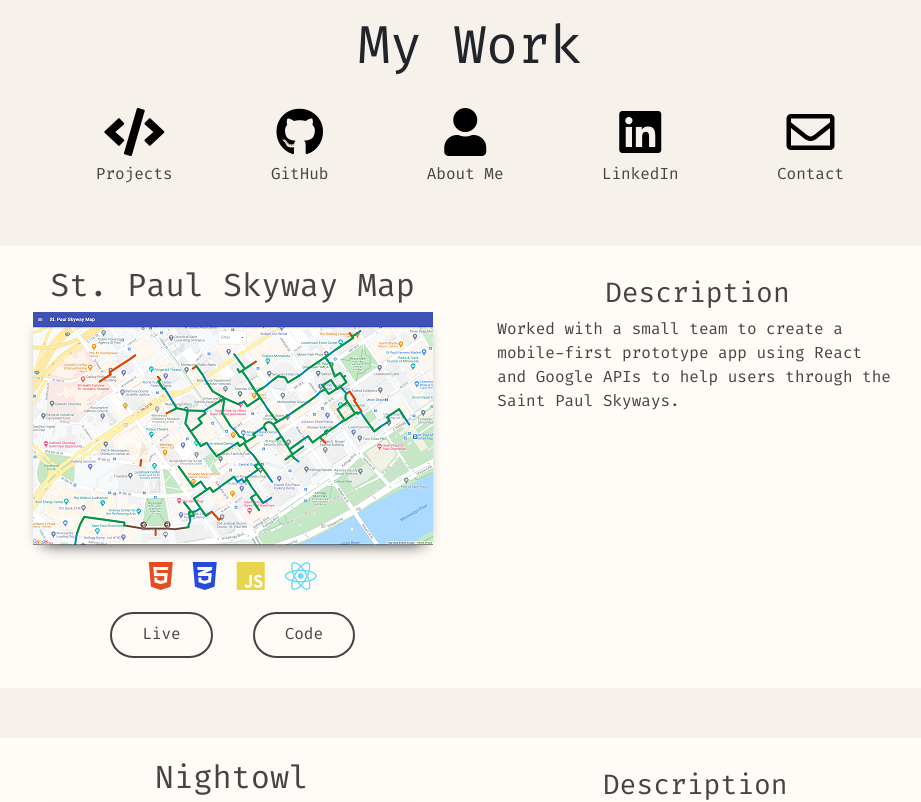
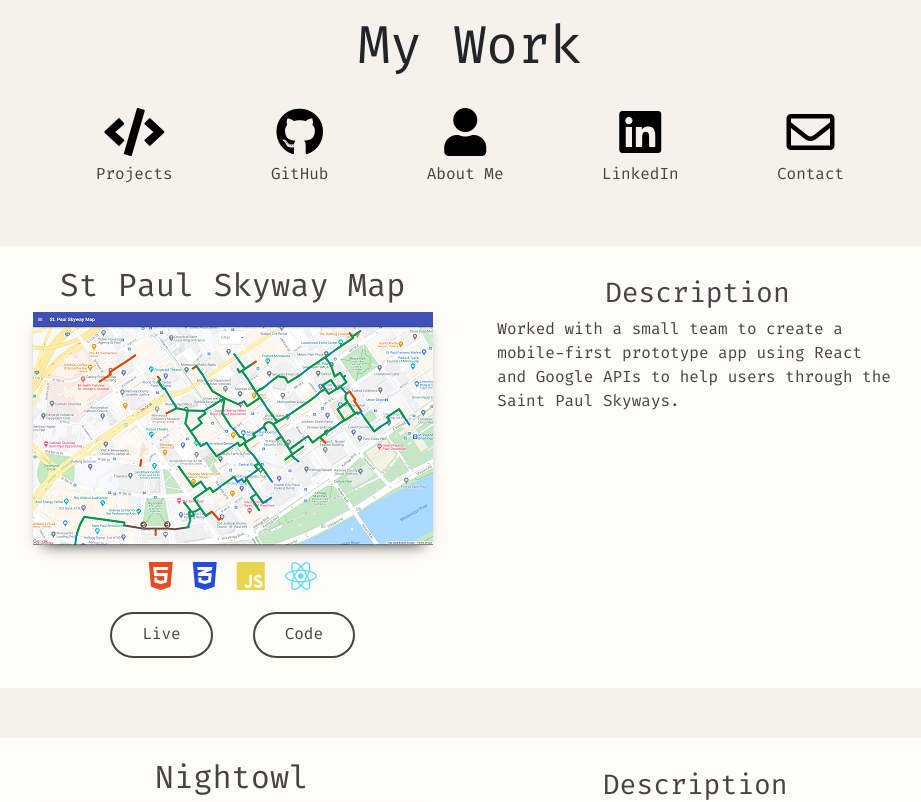
Before and after one commit to GeoffreyHanson/reactPortfolio, a React (Create React App) app: page /Projects in a window 1280 px wide. Shown: the top 802 px of the page, without its empty margins (170-1091 px from the left). Built offline with nearby package versions, Linux system fonts and the light colour scheme.

Commit message:
Changed title for easier linking

```diff
--- a/src/pages/Portfolio/Portfolio.js
+++ b/src/pages/Portfolio/Portfolio.js
@@ -20,7 +20,7 @@ const Portfolio = () => (
         className="Navigation"
       />
       <PortfolioItem
-        title="St. Paul Skyway Map"
+        title="St Paul Skyway Map"
         image={SkywayThumb}
         tags={['HTML5', 'CSS3', 'JavaScript', 'React']}
         demo="https://stpaul-skyway.netlify.app/"
```
